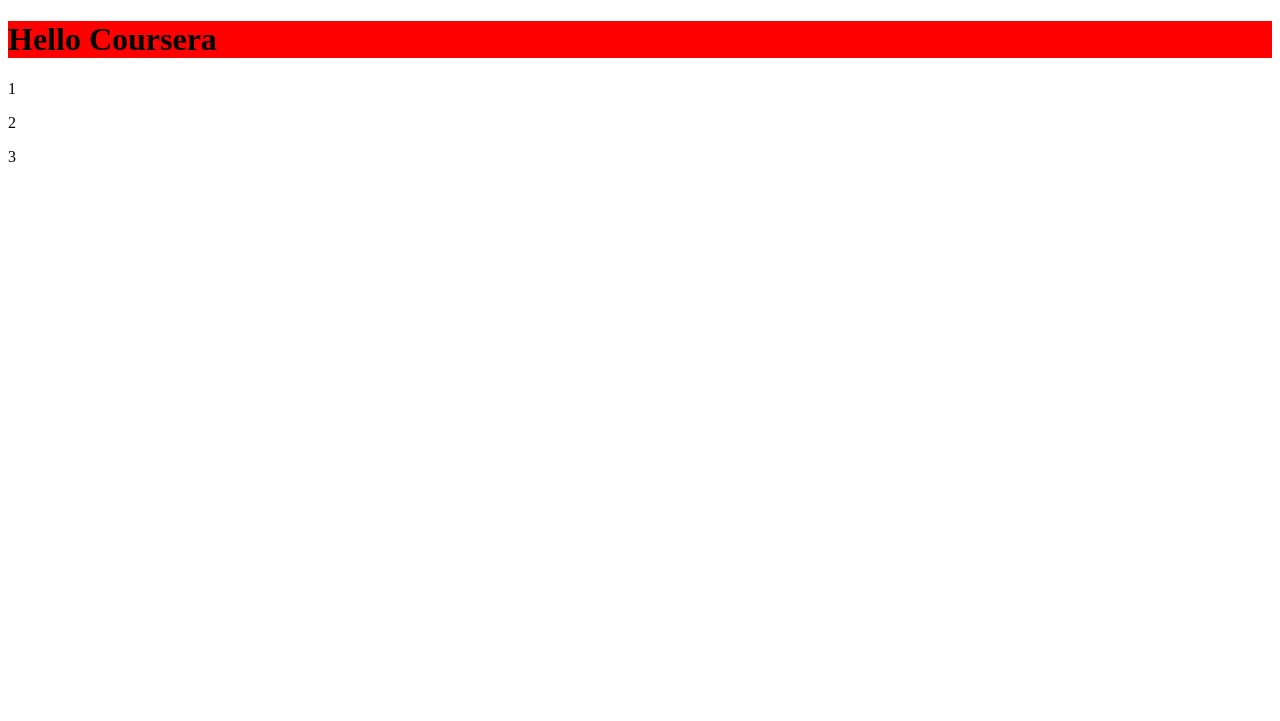
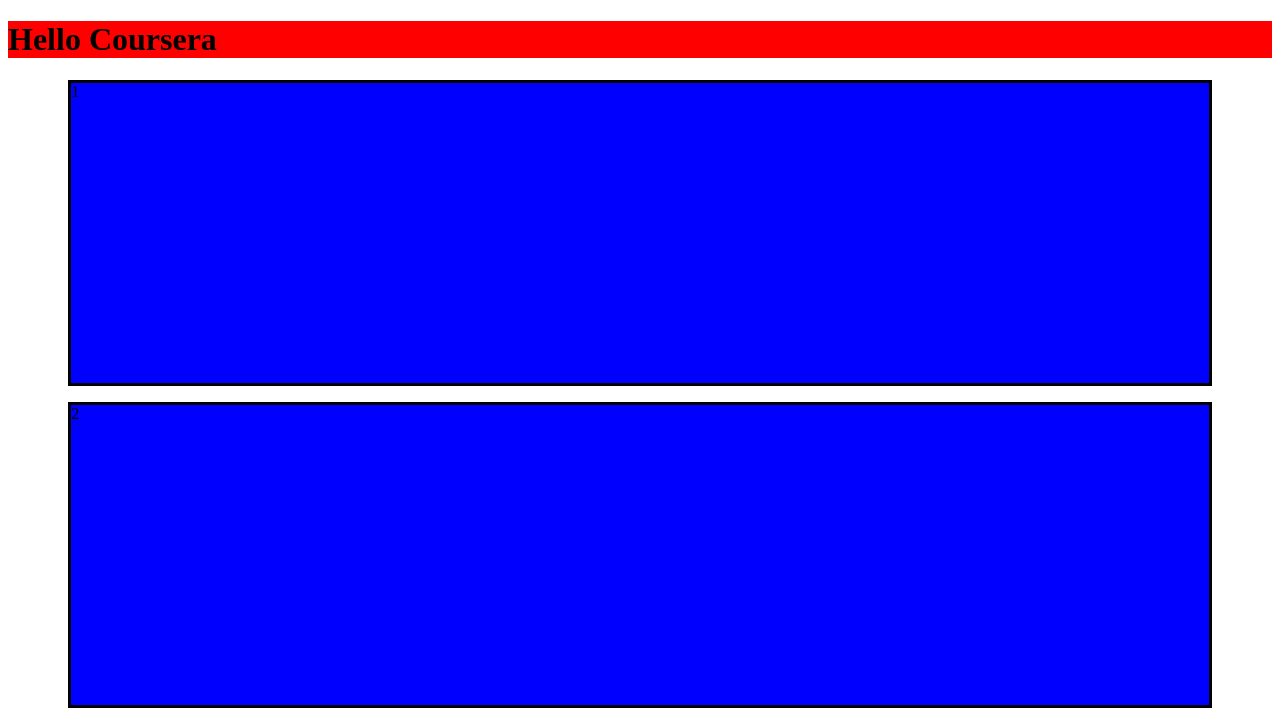
Before and after one commit to Tejesh1508/coursera-test, a plain HTML site: page site/index.html in a window 1280 px wide. Shown: the top 721 px of the page. Drawn offline with Linux system fonts and the light colour scheme.

Commit message:
Update css1.css

```diff
--- a/site/css1.css
+++ b/site/css1.css
@@ -1,3 +1,13 @@
 h1{
 background-color: red;
 }
+
+.row { widht: 100%; }
+ .pa {
+    border: 3px solid black;
+		background-color: blue;
+		width: 90%;
+		margin-right: auto;
+		margin-left: auto;
+		height: 300px;
+	}
```
